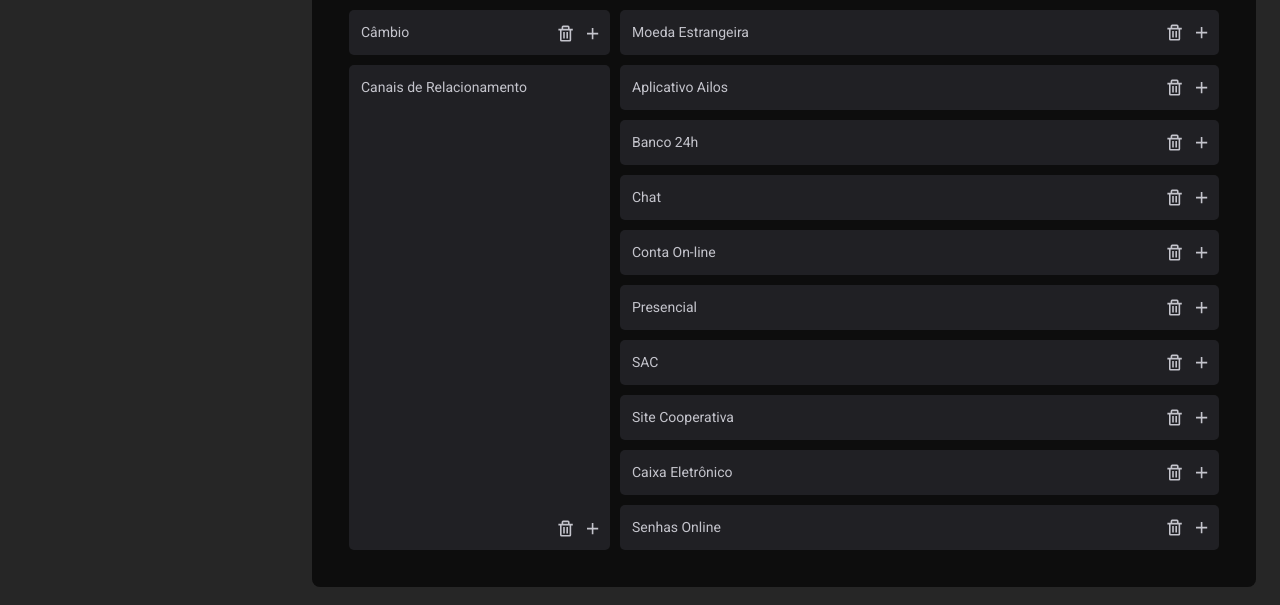
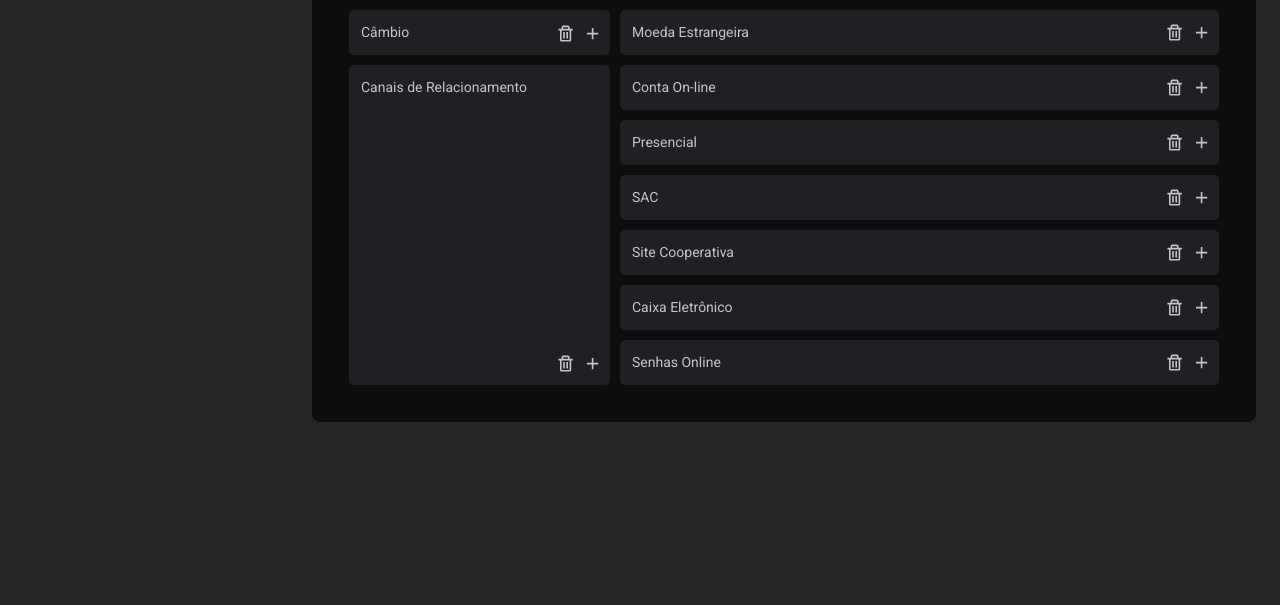
Before and after one commit to luisfellipe/frontend-tabulacoes, a Next.js app: page /tabulations/create in a window 1280 px wide. Shown: the part 313-918 px from the top of the page. After the commit the page ends 800 px from the top, so only its background shows below. Built offline with nearby package versions, Linux system fonts and the light colour scheme; a web font is replaced by a local one; what miragejs would draw is missing.

Commit message:
bugFix: refatorando a adição de subgroups

```diff
--- a/package.json
+++ b/package.json
@@ -15,6 +15,7 @@
     "@hookform/resolvers": "^2.8.8",
     "@types/faker": "5.5.3",
     "@types/react-beautiful-dnd": "^13.1.2",
+    "@types/uuid": "^8.3.4",
     "apexcharts": "^3.35.0",
     "axios": "^0.27.2",
     "faker": "5.5.3",
@@ -28,6 +29,7 @@
     "react-hook-form": "^7.30.0",
     "react-icons": "^4.3.1",
     "react-query": "^3.38.1",
+    "uuid": "^8.3.2",
     "yup": "^0.32.11"
   },
   "devDependencies": {
--- a/src/components/Subgroups/index.tsx
+++ b/src/components/Subgroups/index.tsx
@@ -3,6 +3,7 @@ import { Box, Flex, Icon, Text } from "@chakra-ui/react";
 import { DragDropContext, Droppable, Draggable } from "react-beautiful-dnd";
 import { RiAddLine } from "react-icons/ri";
 import { BiTrash } from "react-icons/bi";
+import { v4 as uuidv4 } from 'uuid';
 
 type ItemSubgroups = {
   id: string;
@@ -14,20 +15,19 @@ interface SubgroupsProps {
 }
 
 export function Subgroups({ subgroup }: SubgroupsProps) {
-  const [items, setItems] = useState<ItemSubgroups[]>(subgroup);
   const [newSubgroup, setNewSubgroups] = useState(subgroup);
 
   function handleOnDragEnd(result) {
-    const newItemsArray = Array.from(items);
+    const newItemsArray = Array.from(newSubgroup);
     const [reorderedItem] = newItemsArray.splice(result.source.index, 1);
     newItemsArray.splice(result.destination.index, 0, reorderedItem);
 
-    setItems(newItemsArray);
+    setNewSubgroups(newItemsArray);
   }
 
   function handleAddSubgroup(index: number) {
     const hookNewSubgroup = newSubgroup;
-    hookNewSubgroup.splice(index + 1, 0, { id: String(index++), item: "-" });
+    hookNewSubgroup.splice(index + 1, 0, { id: String(uuidv4()), item: "-" });
     setNewSubgroups([...hookNewSubgroup]);
   }
 
@@ -39,10 +39,9 @@ export function Subgroups({ subgroup }: SubgroupsProps) {
       return;
     }
     const hookNewSubgroup = newSubgroup;
-    const newListSubgroup = hookNewSubgroup.filter(
-      (itemFilter) => String(itemFilter.item) != String(newSubgroup[index].item)
-    );
-    setNewSubgroups([...newListSubgroup]);
+    hookNewSubgroup.splice(index, 1);
+    console.log(index, hookNewSubgroup);
+    setNewSubgroups([...hookNewSubgroup]);
   }
 
   return (
@@ -50,7 +49,7 @@ export function Subgroups({ subgroup }: SubgroupsProps) {
       <Droppable droppableId="items">
         {(provided) => (
           <Box {...provided.droppableProps} ref={provided.innerRef}>
-            {items.map((subgroup: ItemSubgroups, index) => {
+            {newSubgroup.map((subgroup: ItemSubgroups, index) => {
               return (
                 <Draggable
                   key={subgroup.id}
--- a/src/pages/tabulations/mock/tabulation.json
+++ b/src/pages/tabulations/mock/tabulation.json
@@ -4,7 +4,7 @@
       "item": "Bens à Venda",
       "subgroup": [
         {
-          "id": "8691",
+          "id": "7987",
           "item": "Bens à Venda"
         }
       ]
@@ -13,7 +13,7 @@
       "item": "Câmbio",
       "subgroup": [
         {
-          "id": "3380",
+          "id": "8007",
           "item": "Moeda Estrangeira"
         }
       ]
@@ -21,18 +21,6 @@
     {
       "item": "Canais de Relacionamento",
       "subgroup": [
-        {
-          "id": "2648",
-          "item": "Aplicativo Ailos"
-        },
-        {
-          "id": "1505",
-          "item": "Banco 24h"
-        },
-        {
-          "id": "6626",
-          "item": "Chat"
-        },
         {
           "id": "7994",
           "item": "Conta On-line"
```
Also changed, not shown: 1 other file (tests, documents, lock files or other folders).
